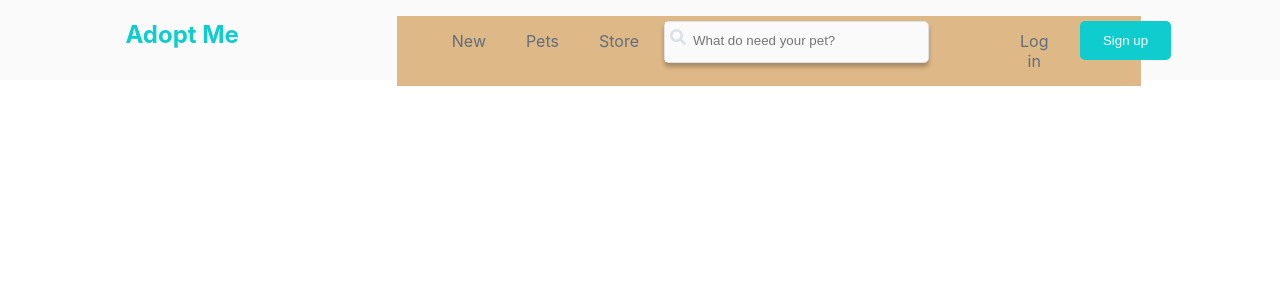
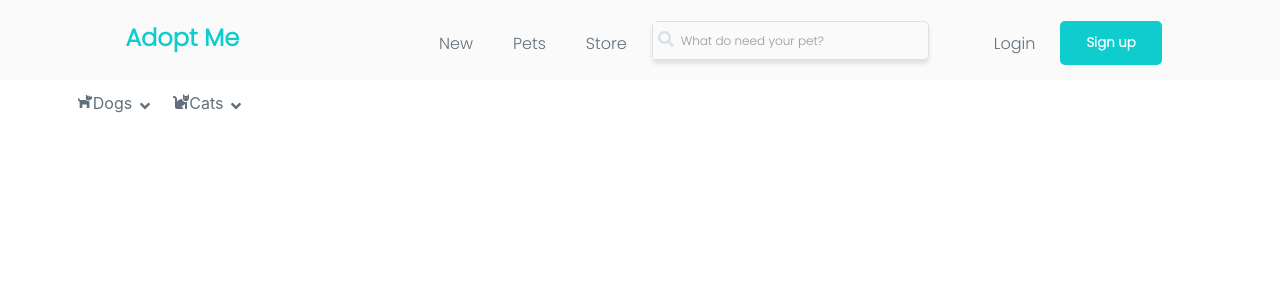
Before and after one commit to Mariana-Usuga/adopt-me, a React (Create React App) app: page / in a window 1280 px wide. Shown: the top 300 px of the page. Built offline with nearby package versions, Linux system fonts and the light colour scheme.

Commit message:
finish navbar

```diff
--- /dev/null
+++ b/src/components/Dog/Dog.tsx
@@ -0,0 +1,5 @@
+const Dog = () => (
+  <h1>Dog</h1>
+);
+
+export default Dog;
--- a/src/components/InputSearch/inputSearch.scss
+++ b/src/components/InputSearch/inputSearch.scss
@@ -2,19 +2,19 @@
 
 .inputSearchContainer{
   display: flex;
-  // background-color: aqua;
-  // margin:0 auto;
-  // width: 250px;
-  height: 40px;
-// z-index: 10;
-// margin-left: 5%;
   border: 1px solid #DAE1E7;
-  box-shadow: 0px 4px 4px rgba(0, 0, 0, 0.25);
+  box-shadow: 0px 4px 4px rgba(0, 0, 0, 0.10);
   border-radius: 5px;
   position: absolute;
   margin-top: 5px;
-  // width: 200%;
-  background-color: $background-primary;
+  background-color: #fafafa;
+  &__item{
+    input::placeholder{
+      color: $color-fourth;
+      font-family: $font-family-primary;
+      font-size: $font-size-1;
+    }
+  }
   &__fa{
     padding:7px 5px 0 5px;
     color:$color-faSearch;
--- a/src/components/NavBar/NavBar.tsx
+++ b/src/components/NavBar/NavBar.tsx
@@ -70,7 +70,7 @@ const NavBar = () => {
           {/* <input type="text" /> */}
         </li>
         <li className="header__li">
-          Log in
+          Login
         </li>
         <li className="header__li__signUp">
           <button className="header__li__signUp__btn" type="button">
--- a/src/components/NavBar/navBar.scss
+++ b/src/components/NavBar/navBar.scss
@@ -5,6 +5,8 @@
     background-color: $background-primary;
     height: 80px;
     // padding: 0 10%;
+    // font-family: 'Causten Round Semi Bold Oblique';
+    font-family: $font-family-primary;
   }
   &__main {
     display: grid;
@@ -24,39 +26,26 @@
     // margin-top: 10px;
   }
   &__ul{
-    // left: 50.2%;
-    left: 31%;
-    // right: 0;
-    // background-color: #0FCCCE;
-    // width: 40%;
-    // margin-left: 0;
+    left: 30%;
   }
   &__ul,
   &__ul--show {
-    // padding-left: 0;
-    // text-align: right;
-    // z-index: 10;
     position: absolute;
     transition: transform 0.3s ease;
     width: 86%;
     // margin-left: 0;
   }
   &__ul--show {
-    // margin-top: 70px;
-    // left: 30%;
     background-color: $background-primary;
   }
-  // &__li__inputSearch
   &__li{
     list-style-type: none;
     padding: 15px;
-    // padding-left: 0;
-    // padding-left: 0;
     text-align: center;
-    font-size: 1rem;
-    font-family: 'Inter';
-    // border-bottom: 0.3px solid;
+    font-size: $font-size-2;
+    // font-family: 'Inter';
     color: $color-secondary;
+    // color:#0FCCCE
     margin-right: 10px;
     &__signUp{
       list-style-type: none;
@@ -64,7 +53,7 @@
     &__inputSearch{
       display: none;
       width: 300px;
-      margin-right: 70px;
+      margin-right: 50px;
     }
     a {
       color: white;
@@ -76,7 +65,9 @@
         border-radius: 5px;
         border: none;
         padding: 12px;
+        font-family: $font-family-primary;
         // width: 100%;
+        font-weight: bolder;
         color: $color-third;
         // padding-top: 0;
       }
@@ -116,7 +107,7 @@
     &__ul {
       transform: translate(0, 0);
       display: flex;
-      background-color: burlywood;
+      // background-color: burlywood;
       // width: 60%;
       // background-color: #897ff1;
       top: 0;
--- a/src/components/NavBarSecondary/navBarSecondary.scss
+++ b/src/components/NavBarSecondary/navBarSecondary.scss
@@ -3,7 +3,7 @@
 .category{
   color:$color-secondary;
   display: flex;
-  font-size: 1.2rem;
+  font-size: $font-size-2;
   margin: 1% 0 0 6%;
   // position: relative;
   // position:absolute;
--- a/src/pages/LandingPage.tsx
+++ b/src/pages/LandingPage.tsx
@@ -1,12 +1,12 @@
 /* eslint-disable import/extensions */
 /* eslint-disable import/no-unresolved */
 import NavBar from '../components/NavBar/NavBar';
-// import NavBarSecondary from '../components/NavBarSecondary/NavBarSecondary';
+import NavBarSecondary from '../components/NavBarSecondary/NavBarSecondary';
 
 const LandingPage = () => (
   <>
     <NavBar />
-    {/* <NavBarSecondary /> */}
+    <NavBarSecondary />
   </>
 );
 
--- a/src/style/stylesMain.scss
+++ b/src/style/stylesMain.scss
@@ -1,15 +1,19 @@
-// $background:white;
+// @import url('https://fonts.googleapis.com/css2?family=Poppins:ital,wght@0,200;1,200&display=swap');// $background:white;
+@import url('https://fonts.googleapis.com/css2?family=Poppins:ital,wght@0,200;0,300;1,200&display=swap');
 // $text-primary:black;
 $color-primary:#0FCCCE;
 $color-secondary:#606F7B;
 $color-third:white;
+$color-fourth:#95999d;
 
 /*---------------nav bar---------------*/
 $background-primary:#FAFAFA;
 $color-faSearch:#DAE1E7;
 
 /*-----------------letter--------------*/
-$font-family-primary:"Inter";
+$font-family-primary:'Poppins', sans-serif;
+$font-size-1:0.75rem;
+$font-size-2:1rem;
 
 :export{
   color-primary:$color-primary;
@@ -18,4 +22,7 @@ $font-family-primary:"Inter";
   background-primary:$background-primary;
 
   font-family-primary:$font-family-primary;
+
+  font-size-1:$font-size-1;
+  font-size-2:$font-size-2;
 }
```
Also changed, not shown: src/components/Dog/dog.scss (added).
